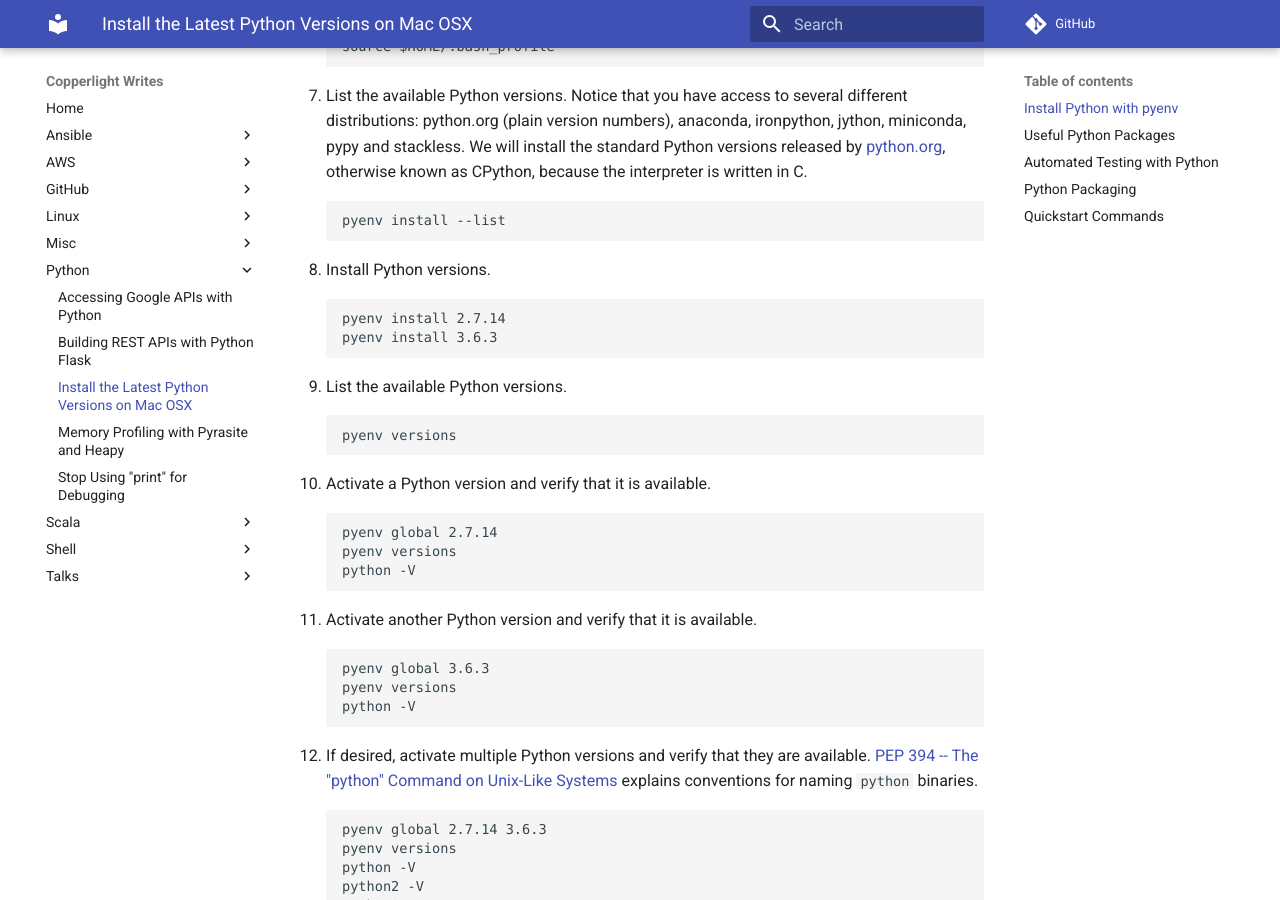
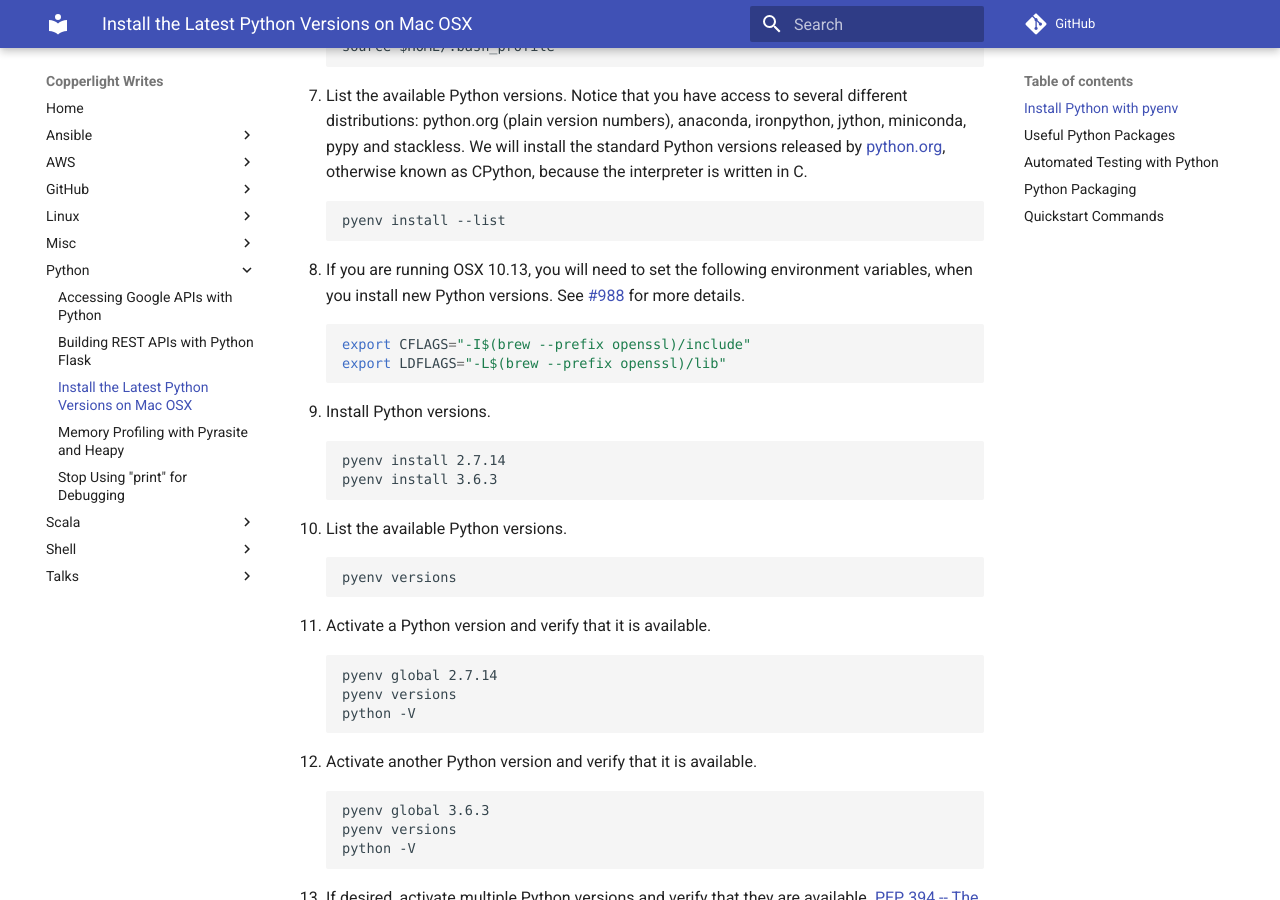
Before and after one commit to copperlight/copperlight.github.io, an MkDocs documentation site: the page built from docs/python/install-the-latest-python-versions-on-macosx.md, in a window 1280 px wide and 900 px high, scrolled down 2071 px. Built offline with MkDocs 1.6.1 and Material for MkDocs 9.7.7, drawn with Linux system fonts in a browser that asks for light colours; some web fonts are replaced; comment, search, counter and statistics services are not loaded; old or Windows-style settings are respelled for this version of MkDocs.

Commit message:
add osx 10.13 configuration

```diff
--- a/docs/python/install-the-latest-python-versions-on-macosx.md
+++ b/docs/python/install-the-latest-python-versions-on-macosx.md
@@ -86,6 +86,12 @@ pypy and stackless.  We will install the standard Python versions released by
 interpreter is written in C.
 
         pyenv install --list
+
+1. If you are running OSX 10.13, you will need to set the following environment variables, when you
+install new Python versions. See [#988](https://github.com/pyenv/pyenv/issues/988) for more details.
+
+        export CFLAGS="-I$(brew --prefix openssl)/include"
+        export LDFLAGS="-L$(brew --prefix openssl)/lib"
 
 1. Install Python versions.
 
```
